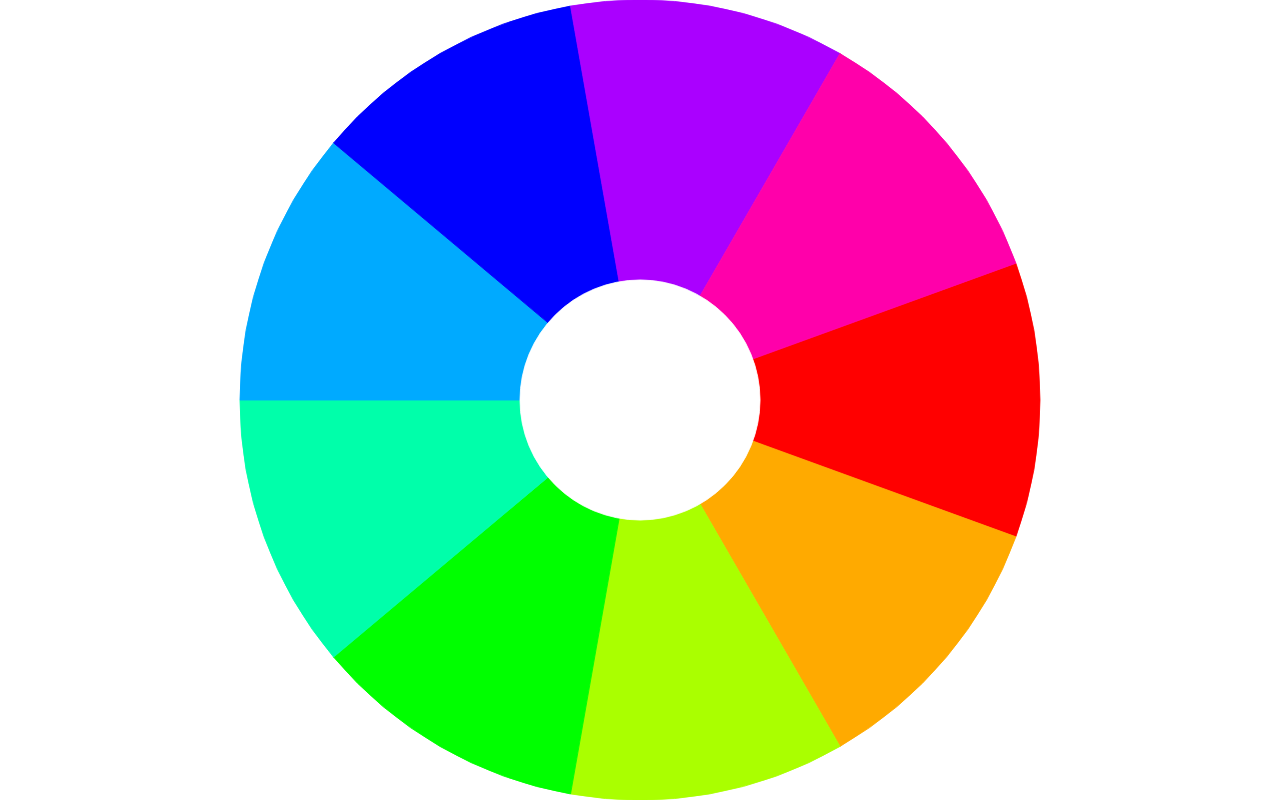
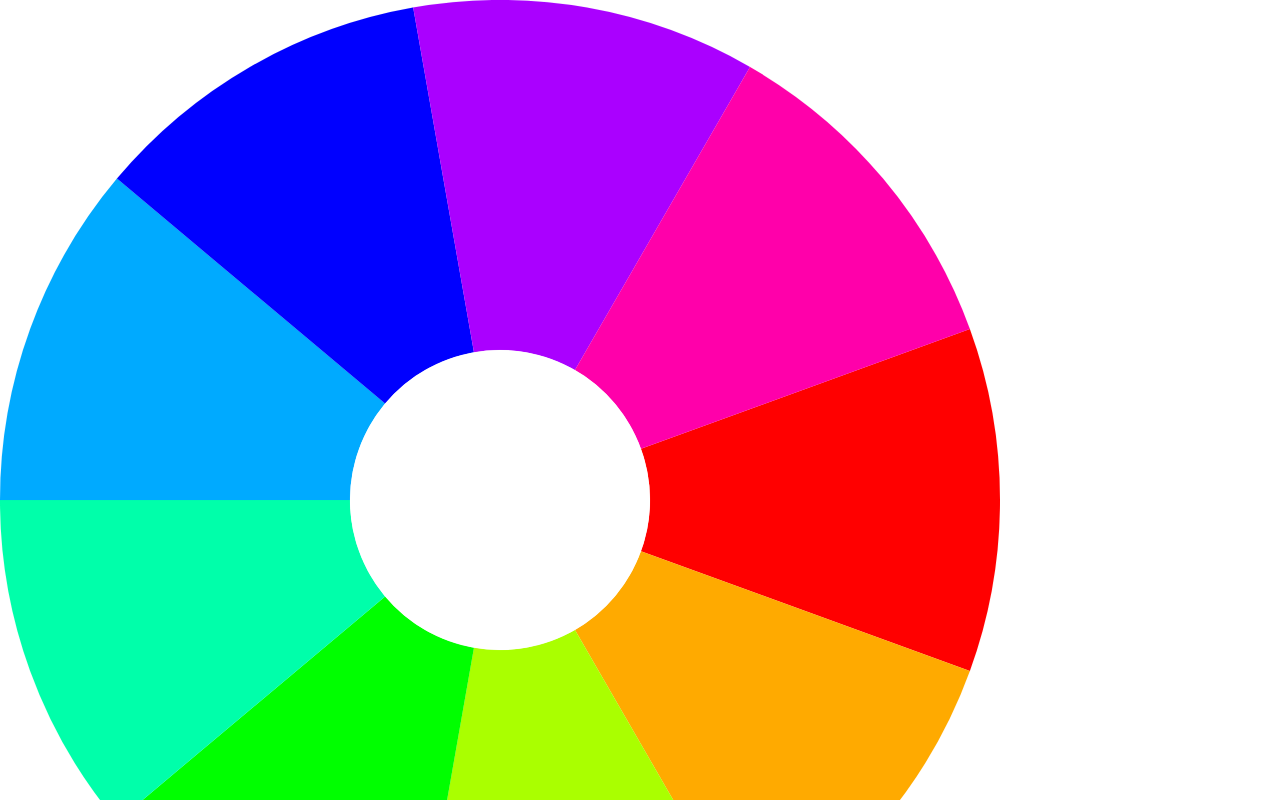
Before and after one commit to jasonford/react-color-wheel, a React (Create React App) app: page / in a window 1280 px wide. Shown: the top 800 px of the page. Built offline with nearby package versions, Linux system fonts and the light colour scheme.

Commit message:
Make sizes correspond between rendering and abstract color wheel

```diff
--- a/src/javascript-color-wheel.js
+++ b/src/javascript-color-wheel.js
@@ -1,13 +1,11 @@
 import React from 'react'; // TODO: take this out!! after we deal with the ref we need for now...
 import { getSectorRadius, getSectorPath } from './utils';
 
-const DEFAULTS = {
-  OUTER_RADIUS: 50,
-  INNER_RADIUS: 15
-}
+export default class JavascriptColorWheel {
+  constructor({hue, saturation, lightness, hueSegments, saturationSegments, lightnessSegments, innerRadius, outerRadius}) {
+    innerRadius = innerRadius || 50;
+    outerRadius = outerRadius || 15;
 
-export default class JavascriptColorWheel {
-  constructor({hue, saturation, lightness, hueSegments, saturationSegments, lightnessSegments}) {
     this.state = {
       hue: hue,
       saturation: saturation || 100,
@@ -15,11 +13,11 @@ export default class JavascriptColorWheel {
       previewHue: null,
       previewSaturation: null,
       previewLightness: null,
-      previewPath: getSectorPath(DEFAULTS.INNER_RADIUS, -90, 90),
+      previewPath: getSectorPath(innerRadius, -90, 90),
       previewAngle: 0,
       selectedSweep: 180,
-      innerRadius: DEFAULTS.INNER_RADIUS,
-      outerRadius: DEFAULTS.OUTER_RADIUS,
+      innerRadius: innerRadius,
+      outerRadius: outerRadius,
       hueSegments: [...Array(hueSegments || 9)].map((_, i) => {
         const numSegs = hueSegments || 9;
         return {
@@ -28,10 +26,10 @@ export default class JavascriptColorWheel {
           sweep: 360/numSegs,
           ref: React.createRef(),
           pathData: getSectorPath(
-            DEFAULTS.INNER_RADIUS,
+            innerRadius,
             -360/numSegs/2,
             360/numSegs/2,
-            DEFAULTS.OUTER_RADIUS
+            outerRadius
           )
         }
       }),
--- a/src/react-color-wheel.js
+++ b/src/react-color-wheel.js
@@ -4,7 +4,10 @@ import JavascriptColorWheel from './javascript-color-wheel';
 export default class ReactColorWheel extends React.Component {
   componentWillMount = () => {
     this.svg = React.createRef();
-    this.colorWheel = new JavascriptColorWheel({})
+    this.colorWheel = new JavascriptColorWheel({
+      outerRadius: this.getOuterRadius(),
+      innerRadius: this.getInnerRadius()
+    });
     this.colorWheel.onChange(()=>this.setState({}))
     window.addEventListener('touchmove', this.preventDefault, {passive: false});
   }
@@ -15,6 +18,14 @@ export default class ReactColorWheel extends React.Component {
       e.returnValue = false;
       return false;
     }
+  }
+
+  getInnerRadius() {
+    return this.props.innerRadius || 150
+  }
+
+  getOuterRadius() {
+    return this.props.outerRadius || 500
   }
 
   focusElement = e => {
@@ -46,13 +57,14 @@ export default class ReactColorWheel extends React.Component {
   }
 
   render = () => {
+    const r = this.getOuterRadius();
     return (
       <svg
         ref={this.svg}
         style={{touchAction: 'none'}}
-        viewBox="-50, -50, 100, 100"
-        width="100%"
-        height="100%"
+        viewBox={`${-r}, ${-r}, ${2*r}, ${2*r}`}
+        width={2*r}
+        height={2*r}
         onTouchStart={this.focusElement} // avoids touch event capture on element touched
         onTouchMove={this.focusElement}
         onTouchEnd={this.selectElement}
```
